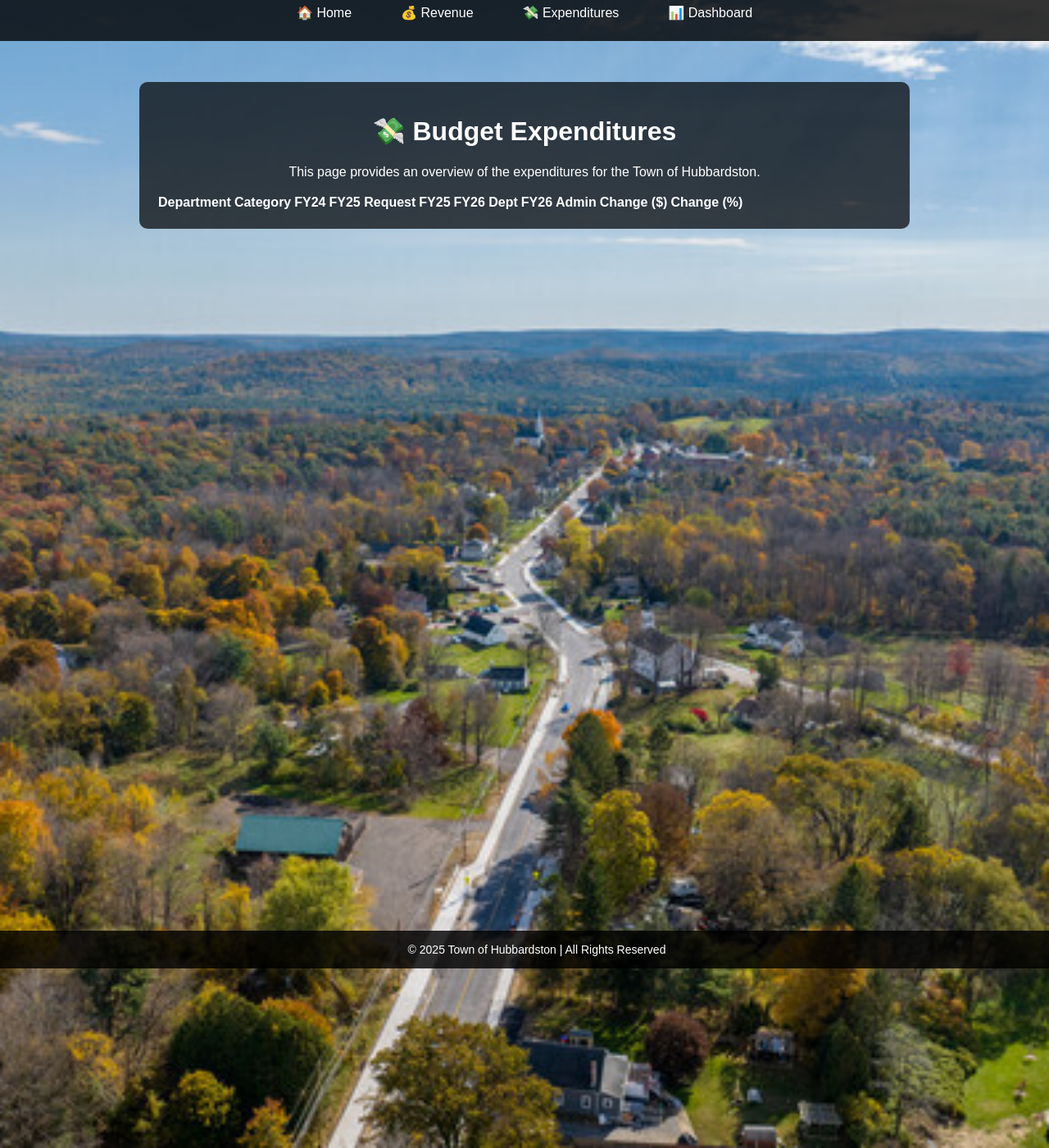
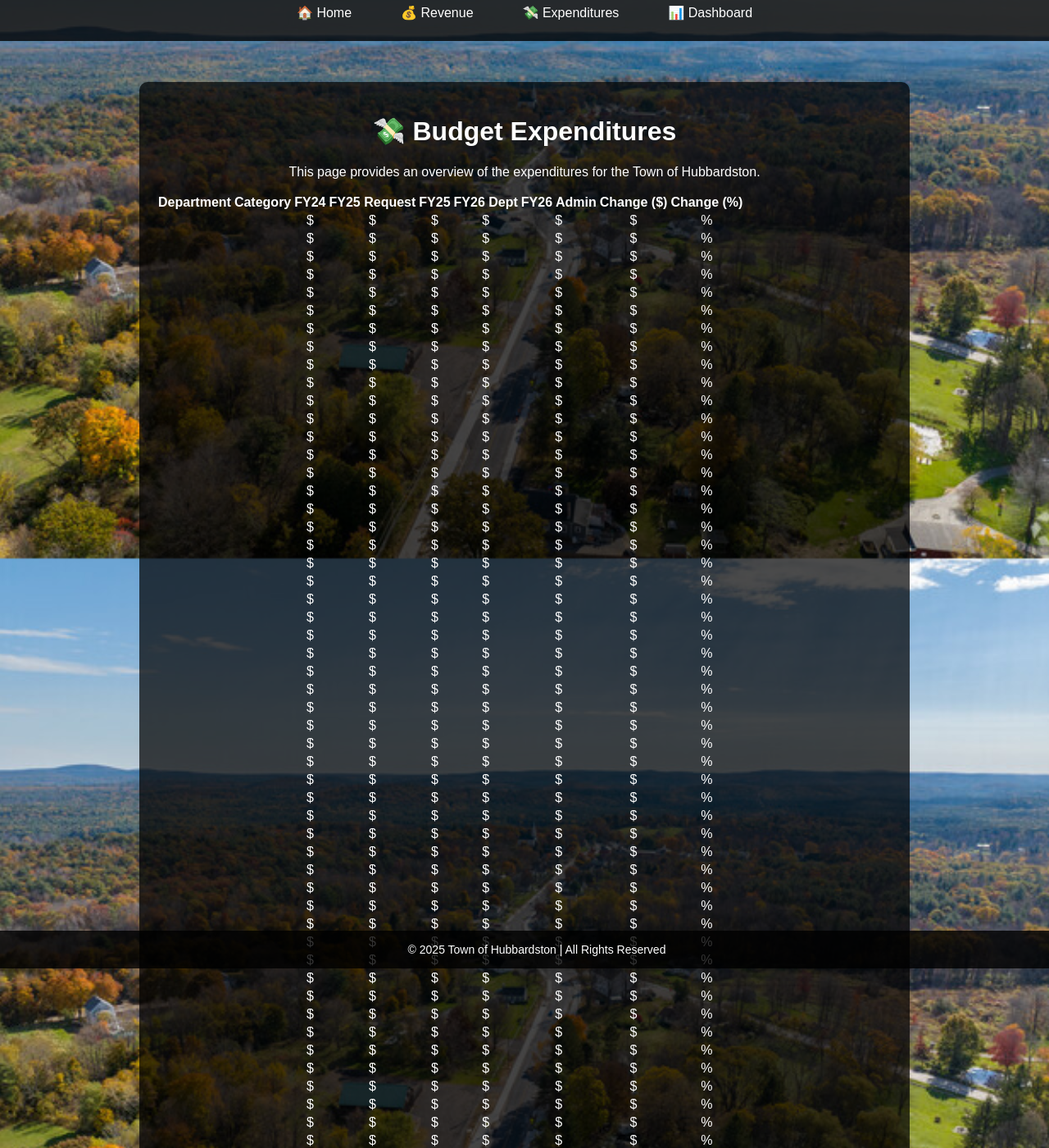
Before and after one commit to NBoudreauMA/FY26, a Jekyll site: the page built from docs/expenditures.md, in a window 1280 px wide and 1400 px high, scrolled down 219 px. Shown: the whole window at 82% size. Built offline with Jekyll 4.4.1, drawn with Linux system fonts in a browser that asks for light colours; some of the changed text lies outside the part shown.

Commit message:
Update expenditures.md

```diff
--- a/docs/expenditures.md
+++ b/docs/expenditures.md
@@ -8,34 +8,32 @@
 This page provides an overview of the expenditures for the Town of Hubbardston.
 
 <table>
-  <thead>
-    <tr>
-      <th>Department</th>
-      <th>Category</th>
-      <th>FY24</th>
-      <th>FY25 Request</th>
-      <th>FY25</th>
-      <th>FY26 Dept</th>
-      <th>FY26 Admin</th>
-      <th>Change ($)</th>
-      <th>Change (%)</th>
-    </tr>
-  </thead>
-  <tbody>
-    {% for item in site.data.budget.expenditures %}
-    {% if item.Department and item.Department != "nan" %}
-    <tr>
-      <td>{{ item.Department }}</td>
-      <td>{{ item.Category }}</td>
-      <td>{{ item.FY24 }}</td>
-      <td>{{ item.FY25_Request }}</td>
-      <td>{{ item.FY25 }}</td>
-      <td>{{ item.FY26_Dept }}</td>
-      <td>{{ item.FY26_Admin }}</td>
-      <td>{{ item.Change_Dollar }}</td>
-      <td>{{ item.Change_Percent }}</td>
-    </tr>
-    {% endif %}
-    {% endfor %}
-  </tbody>
+    <thead>
+        <tr>
+            <th>Department</th>
+            <th>Category</th>
+            <th>FY24</th>
+            <th>FY25 Request</th>
+            <th>FY25</th>
+            <th>FY26 Dept</th>
+            <th>FY26 Admin</th>
+            <th>Change ($)</th>
+            <th>Change (%)</th>
+        </tr>
+    </thead>
+    <tbody>
+        {% for row in site.data.budget %}
+        <tr>
+            <td>{{ row.Department }}</td>
+            <td>{{ row.Category }}</td>
+            <td>${{ row.FY24 }}</td>
+            <td>${{ row.FY25_Request }}</td>
+            <td>${{ row.FY25 }}</td>
+            <td>${{ row.FY26_Dept }}</td>
+            <td>${{ row.FY26_Admin }}</td>
+            <td>${{ row.Change_Dollar }}</td>
+            <td>{{ row.Change_Percent }}%</td>
+        </tr>
+        {% endfor %}
+    </tbody>
 </table>
```
Also changed, not shown: other parts of docs/expenditures.md (+1 -1 lines).
